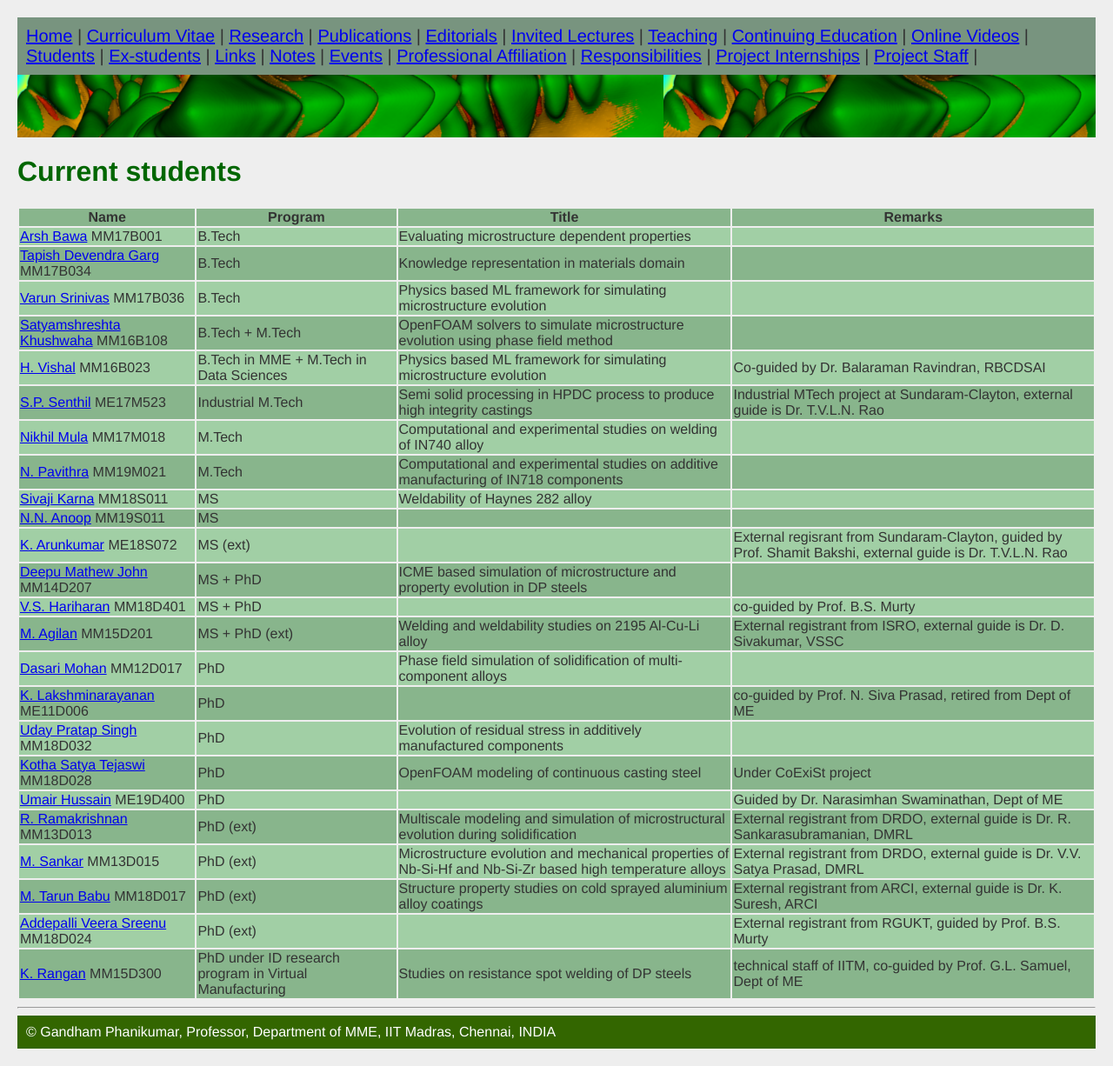
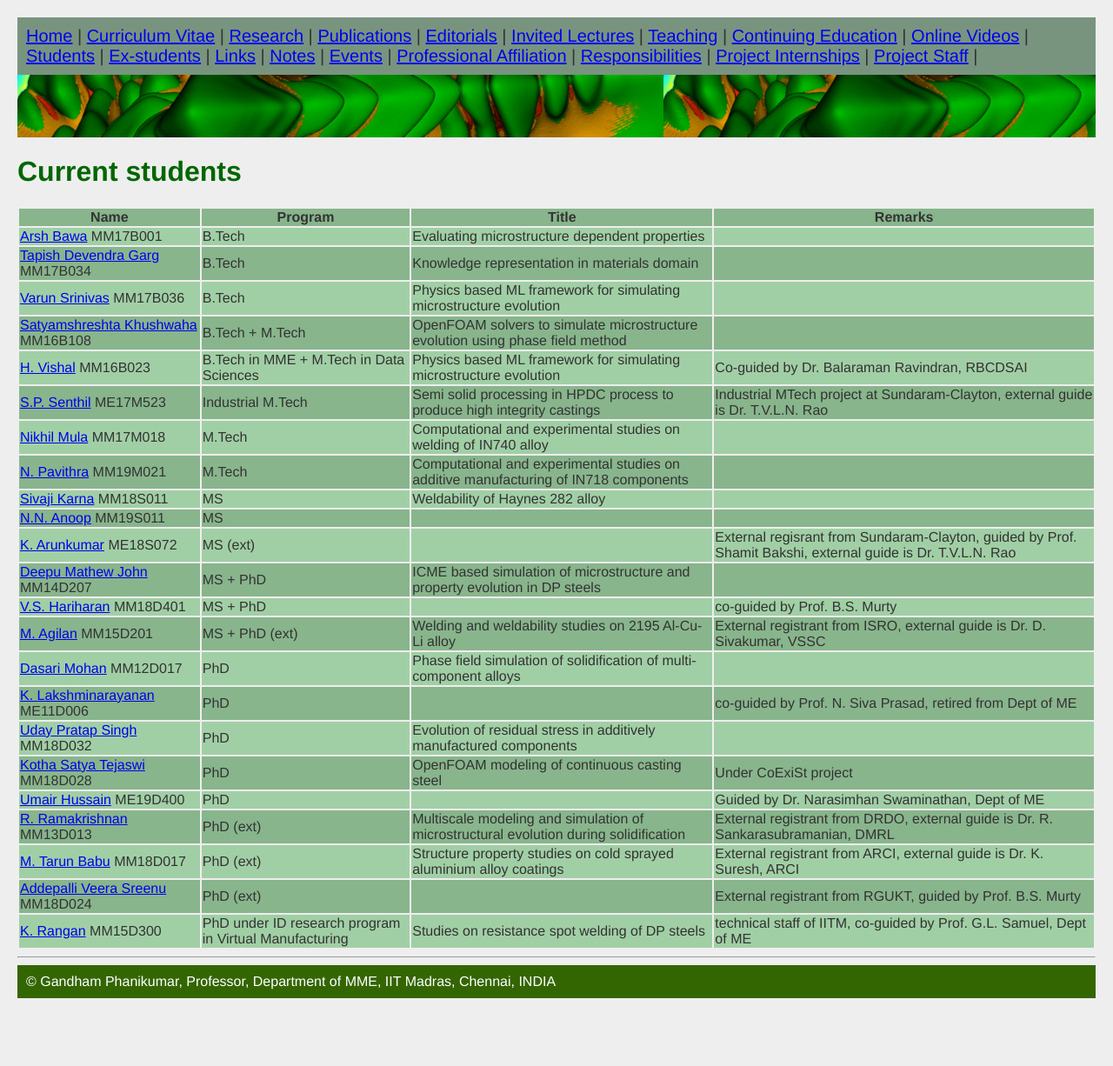
Before and after one commit to gphanikumar/gphanikumar.github.io, a Jekyll site: the page built from _pages/students.md, in a window 1280 px wide. Shown: the whole page at 87% size. Built offline with Jekyll 4.4.1, drawn with Linux system fonts in a browser that asks for light colours; after the commit the page ends 1168 px from its top, so only the background shows below that.

Commit message:
updated phd.yml and stu.yml

```diff
--- a/_data/phd.yml
+++ b/_data/phd.yml
@@ -75,3 +75,10 @@
   title: Thermo-mechanical processing and precipitation behavior of gamma/gamma-prime strengthened cobalt-base superalloys
   remarks: co-guided by Dr. M. Sundararaman
 # ----------------------------------------------------------
+- name: M. Sankar
+  roll: MM13D015
+  year: 2020
+  url: "students/sankar"
+  title: Microstructure evolution and mechanical properties of Nb-Si-Hf and Nb-Si-Zr based high temperature alloys
+  remarks: External registrant from DRDO, external guide was Dr. V.V. Satya Prasad, DMRL
+# ----------------------------------------------------------
--- a/_data/stu.yml
+++ b/_data/stu.yml
@@ -18,13 +18,6 @@
   prog: PhD (ext)
   title: Multiscale modeling and simulation of microstructural evolution during solidification
   remarks: External registrant from DRDO, external guide is Dr. R. Sankarasubramanian, DMRL
-#-------------------------------------------------------------
-- name: M. Sankar
-  roll: MM13D015
-  url: "students/sankar"
-  prog: PhD (ext)
-  title: Microstructure evolution and mechanical properties of Nb-Si-Hf and Nb-Si-Zr based high temperature alloys
-  remarks: External registrant from DRDO, external guide is Dr. V.V. Satya Prasad, DMRL
 #-------------------------------------------------------------
 - name: K. Rangan
   roll: MM15D300
```
